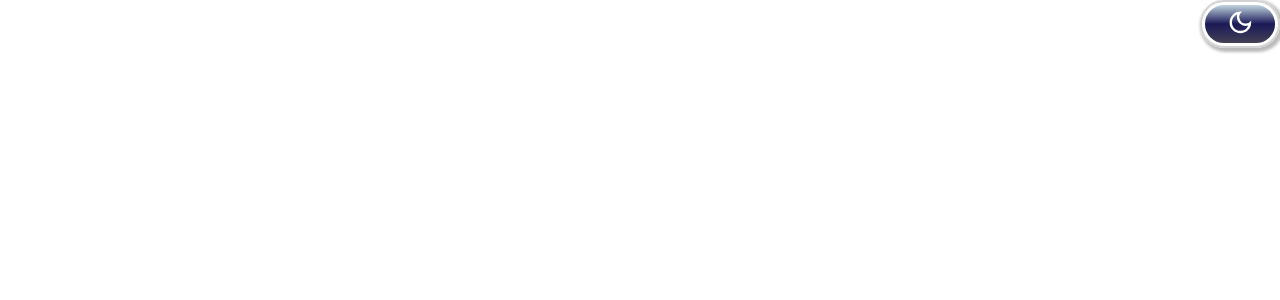
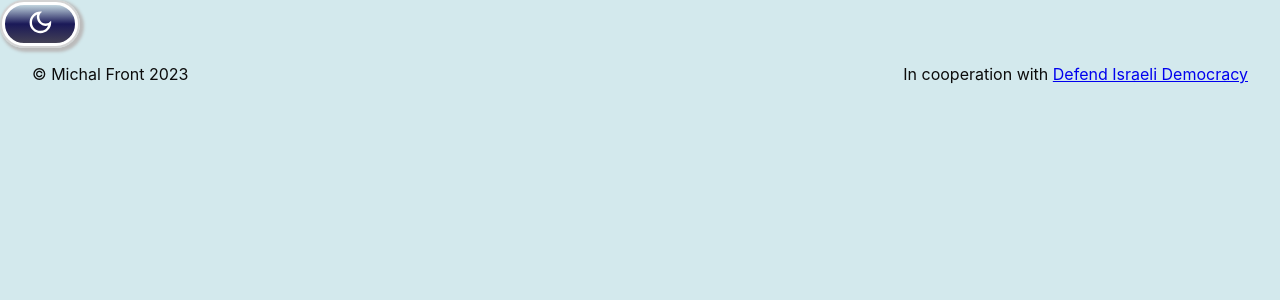
Before and after one commit to MichalFrontEnd/protestcheer, a React (Create React App) app: page / in a window 1280 px wide. Shown: the top 300 px of the page. Built offline with nearby package versions, Linux system fonts and the light colour scheme.

Commit message:
Adds footer baseline

```diff
--- a/src/App.js
+++ b/src/App.js
@@ -1,13 +1,13 @@
 import "./App.scss";
+import { Footer } from "./components/organisms/footer";
 import { ThemeToggle } from "./components/molecules/themetoggle";
-
+//ToDo: Decide if toggle switch stays here
 function App() {
   return (
-    <div className={`theme-context`}>
-      <div className="App">
-        <ThemeToggle />
-      </div>
-    </div>
+    <main className="theme-context">
+      <ThemeToggle />
+      <Footer />
+    </main>
   );
 }
 
--- a/src/App.scss
+++ b/src/App.scss
@@ -1,42 +1,4 @@
 @use "./styles/globals" as *;
 
-@use "/src/components/molecules/index.scss";
-
-.App {
-  text-align: center;
-}
-
-.App-logo {
-  // height: 40vmin;
-  @include square-size(20rem);
-  pointer-events: none;
-}
-
-@media (prefers-reduced-motion: no-preference) {
-  .App-logo {
-    animation: App-logo-spin infinite 20s linear;
-  }
-}
-
-.App-header {
-  // background-color: var(--clr-light-primary);
-  min-height: 100vh;
-  display: flex;
-  flex-direction: column;
-  align-items: center;
-  justify-content: center;
-  font-size: calc(10px + 2vmin);
-}
-
-.App-link {
-  color: #61dafb;
-}
-
-@keyframes App-logo-spin {
-  from {
-    transform: rotate(0deg);
-  }
-  to {
-    transform: rotate(360deg);
-  }
-}
+@use "/src/components/molecules";
+@use "/src/components/organisms";
--- a/src/components/molecules/themetoggle/ThemeToggle.jsx
+++ b/src/components/molecules/themetoggle/ThemeToggle.jsx
@@ -5,7 +5,6 @@ import { MdOutlineDarkMode } from "react-icons/md";
 
 export const ThemeToggle = () => {
   const { theme, toggleTheme } = useContext(ThemeContext);
-  // console.log("theme: ", theme);
   return (
     <button className="theme-toggle" onClick={toggleTheme}>
       <span className="theme-toggle__icon">
--- /dev/null
+++ b/src/components/organisms/footer/Footer.jsx
@@ -0,0 +1,17 @@
+import React from "react";
+
+export const Footer = () => {
+  return (
+    <footer className="footer container">
+      <p>&copy; Michal Front 2023</p>
+      <p>
+        In cooperation with{" "}
+        <a href="https://defendisraelidemocracy.com/">
+          Defend Israeli Democracy
+        </a>{" "}
+      </p>
+    </footer>
+  );
+};
+
+export default Footer;
--- /dev/null
+++ b/src/components/organisms/footer/footer.scss
@@ -0,0 +1,6 @@
+@use "../../../styles/globals" as *;
+
+.footer {
+  display: flex;
+  justify-content: space-between;
+}
--- /dev/null
+++ b/src/components/organisms/footer/index.js
@@ -0,0 +1 @@
+export { Footer } from "./Footer";
--- /dev/null
+++ b/src/components/organisms/footer/index.scss
@@ -0,0 +1 @@
+@forward "./footer.scss";
--- /dev/null
+++ b/src/components/organisms/index.js
@@ -0,0 +1 @@
+export { Footer } from "./footer";
--- /dev/null
+++ b/src/components/organisms/index.scss
@@ -0,0 +1 @@
+@forward "./footer";
--- a/src/styles/base/_reset.scss
+++ b/src/styles/base/_reset.scss
@@ -4,9 +4,13 @@ body,
 main {
   margin: 0;
   padding: 0;
-  width: 100vw;
   max-width: 100%;
   //todo: add media query for dark and light
+}
+main {
+  width: 100vw;
+  display: flex;
+  flex-direction: column;
 }
 
 img {
@@ -19,4 +23,10 @@ img {
     background: themed("primary");
     color: themed("text");
   }
+  height: 100vh;
 }
+
+.container {
+  padding-inline-start: 2rem;
+  padding-inline-end: 2rem;
+}
```
Also changed, not shown: src/logo.svg (deleted).
